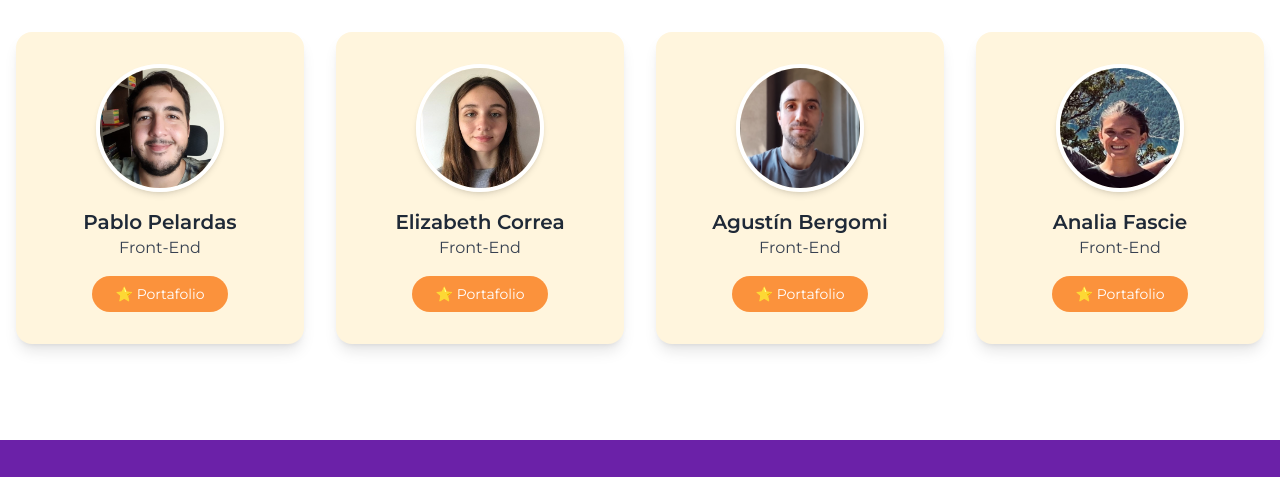
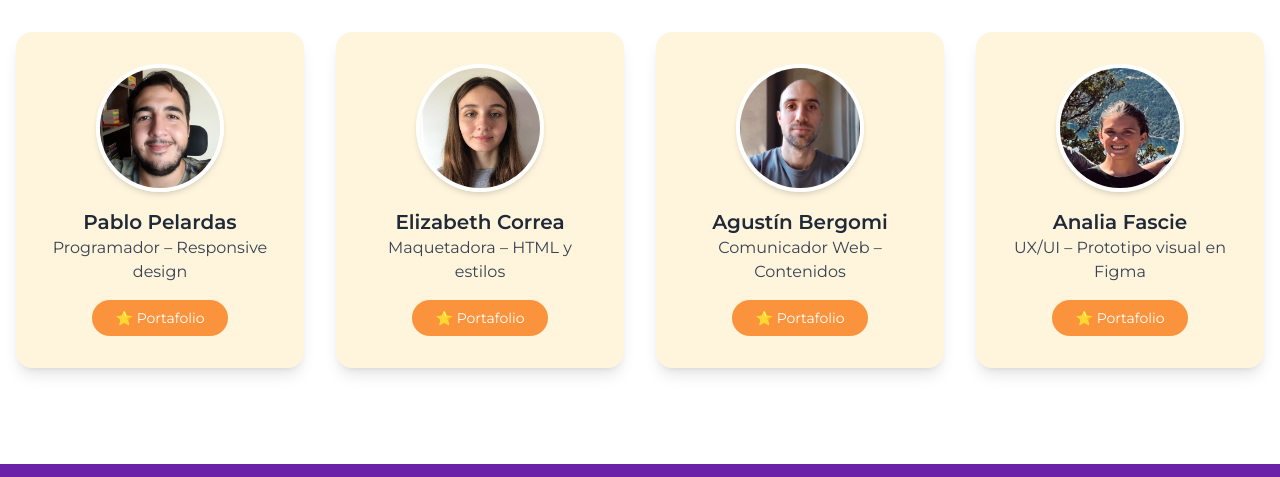
Before and after one commit to ElizabethCorrea13/tpGrupal, a website: page index.html in a window 1280 px wide. Shown: the part 969-1446 px from the top of the page. Drawn offline with nearby package versions, Linux system fonts and the light colour scheme.

Commit message:
cambio roles

```diff
--- a/index.html
+++ b/index.html
@@ -71,7 +71,7 @@
     <div class="bg-[#fff5dd] p-6 md:p-8 rounded-2xl shadow-lg text-center transform transition duration-300 hover:scale-105">
       <img src="img/equipo/pablo.jpg" alt="Foto" class="w-28 h-28 md:w-32 md:h-32 rounded-full mx-auto mb-4 border-4 border-white shadow-md" />
       <h3 class="text-lg md:text-xl font-semibold">Pablo Pelardas</h3>
-      <p class="text-base text-gray-700">Front-End</p>
+      <p class="text-base text-gray-700">Programador – Responsive design</p>
       <a href="https://elizabethcorrea13.github.io/tp3/index.html" target="_blank" rel="noopener noreferrer" class="mt-4 bg-orange-400 text-white px-6 py-2 rounded-full text-sm hover:bg-orange-500 inline-block transition">
         ⭐ Portafolio
       </a>
@@ -80,7 +80,7 @@
     <div class="bg-[#fff5dd] p-6 md:p-8 rounded-2xl shadow-lg text-center transform transition duration-300 hover:scale-105">
       <img src="img/equipo/elizabeth.jpg" alt="Foto" class="w-28 h-28 md:w-32 md:h-32 rounded-full mx-auto mb-4 border-4 border-white shadow-md" />
       <h3 class="text-lg md:text-xl font-semibold">Elizabeth Correa</h3>
-      <p class="text-base text-gray-700">Front-End</p>
+      <p class="text-base text-gray-700">Maquetadora – HTML y estilos</p>
       <a href="https://elizabethcorrea13.github.io/tp3/index.html" target="_blank" rel="noopener noreferrer" class="mt-4 bg-orange-400 text-white px-6 py-2 rounded-full text-sm hover:bg-orange-500 inline-block transition">
         ⭐ Portafolio
       </a>
@@ -89,7 +89,7 @@
     <div class="bg-[#fff5dd] p-6 md:p-8 rounded-2xl shadow-lg text-center transform transition duration-300 hover:scale-105">
       <img src="img/equipo/agustin.png" alt="Foto" class="w-28 h-28 md:w-32 md:h-32 rounded-full mx-auto mb-4 border-4 border-white shadow-md" />
       <h3 class="text-lg md:text-xl font-semibold">Agustín Bergomi</h3>
-      <p class="text-base text-gray-700">Front-End</p>
+      <p class="text-base text-gray-700">Comunicador Web – Contenidos</p>
       <a href="https://agustin-bergomi.github.io/Actividad1/primer_parcial_web/index.html" target="_blank" rel="noopener noreferrer" class="mt-4 bg-orange-400 text-white px-6 py-2 rounded-full text-sm hover:bg-orange-500 inline-block transition">
         ⭐ Portafolio
       </a>
@@ -98,7 +98,7 @@
     <div class="bg-[#fff5dd] p-6 md:p-8 rounded-2xl shadow-lg text-center transform transition duration-300 hover:scale-105">
       <img src="img/equipo/analia.jpeg" alt="Foto" class="w-28 h-28 md:w-32 md:h-32 rounded-full mx-auto mb-4 border-4 border-white shadow-md" />
       <h3 class="text-lg md:text-xl font-semibold">Analia Fascie</h3>
-      <p class="text-base text-gray-700">Front-End</p>
+      <p class="text-base text-gray-700">UX/UI – Prototipo visual en Figma</p>
       <a href="https://analiafascie.github.io/Primer_parcial/index.html" target="_blank" rel="noopener noreferrer" class="mt-4 bg-orange-400 text-white px-6 py-2 rounded-full text-sm hover:bg-orange-500 inline-block transition">
         ⭐ Portafolio
       </a>
```
